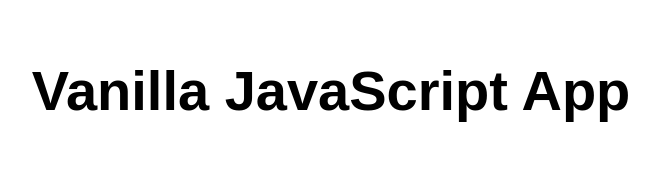
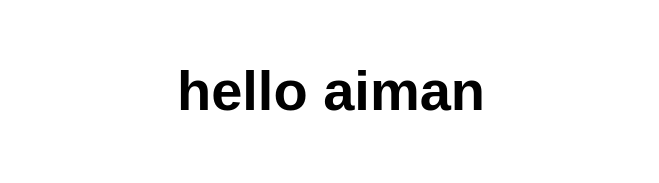
Before and after one commit to sirinfathima/Sirin, a website: page src/index.html in a window 1280 px wide. Shown: the whole page, without its empty margins (309-968 px from the left). Drawn offline with Linux system fonts and the light colour scheme.

Commit message:
index.html

```diff
--- a/src/index.html
+++ b/src/index.html
@@ -5,12 +5,12 @@
   <meta charset="UTF-8">
   <meta name="viewport" content="width=device-width, initial-scale=1.0">
   <link rel="stylesheet" href="styles.css">
-  <title>Vanilla JavaScript App</title>
+  <title>hello aiman</title>
 </head>
 
 <body>
   <main>
-    <h1>Vanilla JavaScript App</h1>
+    <h1>hello aiman</h1>
   </main>
 </body>
 
```
